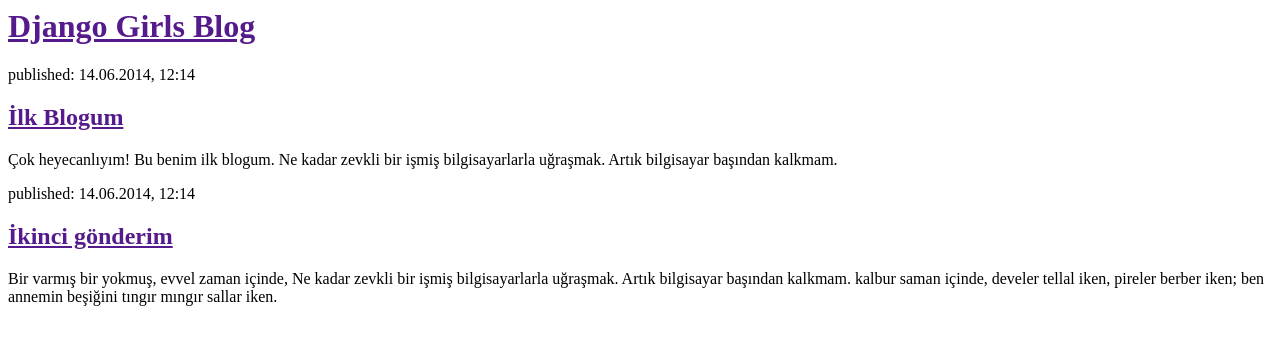
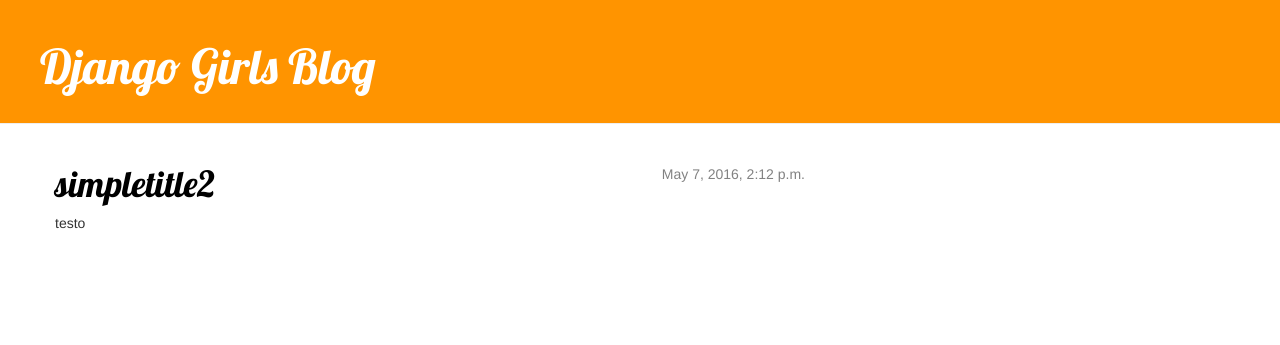
Before and after one commit to senatenliler/my-first-blog, a Django app: page / in a window 1280 px wide. Shown: the top 345 px of the page. Run offline with Django 3.2, Linux system fonts and the light colour scheme; data comes from the database, SQL or seed files in the repository; both versions use the stored data as it was after the commit; some libraries are stand-ins or nearby versions.

Commit message:
finalstate

```diff
--- /dev/null
+++ b/blog/static/css/blog.css
@@ -0,0 +1,51 @@
+h1 a {
+    color: #FCA205;
+    font-family: 'Lobster';
+}
+.page-header {
+    background-color: #ff9400;
+    margin-top: 0;
+    padding: 20px 20px 20px 40px;
+}
+
+.page-header h1, .page-header h1 a, .page-header h1 a:visited, .page-header h1 a:active {
+    color: #ffffff;
+    font-size: 36pt;
+    text-decoration: none;
+}
+
+.content {
+    margin-left: 40px;
+}
+
+h1, h2, h3, h4 {
+    font-family: 'Lobster', cursive;
+}
+
+.date {
+    float: right;
+    color: #828282;
+}
+
+.save {
+    float: right;
+}
+
+.post-form textarea, .post-form input {
+    width: 100%;
+}
+
+.top-menu, .top-menu:hover, .top-menu:visited {
+    color: #ffffff;
+    float: right;
+    font-size: 26pt;
+    margin-right: 20px;
+}
+
+.post {
+    margin-bottom: 70px;
+}
+
+.post h1 a, .post h1 a:visited {
+    color: #000000;
+}
--- /dev/null
+++ b/blog/templates/blog/base.html
@@ -0,0 +1,23 @@
+{% load staticfiles %}
+<html>
+    <head>
+        <title>Django Girls blog</title>
+        <link rel="stylesheet" href="//maxcdn.bootstrapcdn.com/bootstrap/3.2.0/css/bootstrap.min.css">
+        <link rel="stylesheet" href="//maxcdn.bootstrapcdn.com/bootstrap/3.2.0/css/bootstrap-theme.min.css">
+        <link href='//fonts.googleapis.com/css?family=Lobster&subset=latin,latin-ext' rel='stylesheet' type='text/css'>
+        <link rel="stylesheet" href="{% static 'css/blog.css' %}">
+    </head>
+    <body>
+    <div class="page-header">
+        <h1><a href="/">Django Girls Blog</a></h1>
+    </div>
+    <div class="content container">
+        <div class="row">
+            <div class="col-md-8">
+            {% block content %}
+            {% endblock %}
+            </div>
+        </div>
+    </div>
+</body>
+</html>
--- a/blog/templates/blog/post_list.html
+++ b/blog/templates/blog/post_list.html
@@ -1,22 +1,13 @@
-<html>
-    <head>
-        <title>Django Girls blog</title>
-    </head>
-    <body>
-        <div>
-            <h1><a href="">Django Girls Blog</a></h1>
+{% extends 'blog/base.html' %}
+
+{% block content %}
+    {% for post in posts %}
+        <div class="post">
+            <div class="date">
+                {{ post.yayinlama_tarihi }}
+            </div>
+            <h1><a href="{% url 'post_detail' pk=post.pk %}">{{ post.baslik }}</a></h1>
+            <p>{{ post.yazi|linebreaks }}</p>
         </div>
-
-        <div>
-            <p>published: 14.06.2014, 12:14</p>
-            <h2><a href="">İlk Blogum</a></h2>
-            <p>Çok heyecanlıyım! Bu benim ilk blogum. Ne kadar zevkli bir işmiş bilgisayarlarla uğraşmak. Artık bilgisayar başından kalkmam. </p>
-        </div>
-
-        <div>
-            <p>published: 14.06.2014, 12:14</p>
-            <h2><a href="">İkinci gönderim</a></h2>
-            <p>Bir varmış bir yokmuş, evvel zaman içinde, Ne kadar zevkli bir işmiş bilgisayarlarla uğraşmak. Artık bilgisayar başından kalkmam. kalbur saman içinde, develer tellal iken, pireler berber iken; ben annemin beşiğini tıngır mıngır sallar iken.</p>
-        </div>
-    </body>
-</html>
+    {% endfor %}
+{% endblock content %}
--- a/blog/urls.py
+++ b/blog/urls.py
@@ -2,4 +2,5 @@ from django.conf.urls import url
 from . import views
 urlpatterns = [
     url(r'^$', views.post_list, name='post_list.html'),
+    url(r'^post/(?P<pk>[0-9]+)/$', views.post_detail, name='post_detail.html'),
 ]
--- a/blog/views.py
+++ b/blog/views.py
@@ -1,5 +1,12 @@
 from django.shortcuts import render
+from .models import Post
+from django.utils import timezone
+from django.shortcuts import render, get_object_or_404
 def post_list(request):
-    return render(request, 'blog/post_list.html', {})
+    posts = Post.objects.filter(yayinlama_tarihi__lte=timezone.now()).order_by('yayinlama_tarihi')
+    return render(request, 'blog/post_list.html', {"posts":posts})
+def post_detail(request, pk):
+    post = get_object_or_404(Post, pk=pk)
+    return render(request, 'blog/post_detail.html', {'post': post})
 
 # Create your views here.
```
Also changed, not shown: blog/templates/blog/post_detail.html (added, +13 -0 lines), db.sqlite3.
